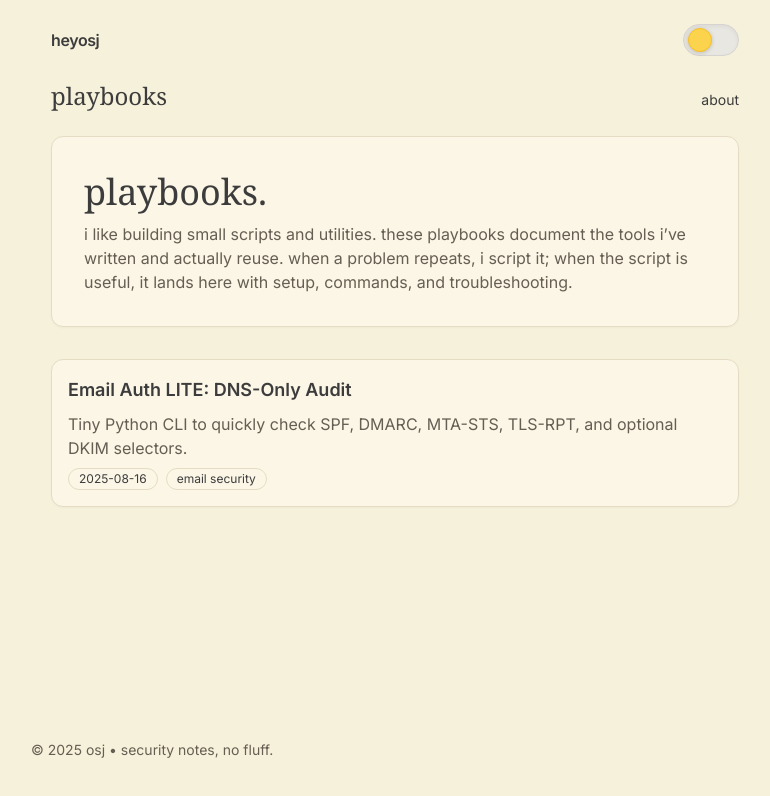
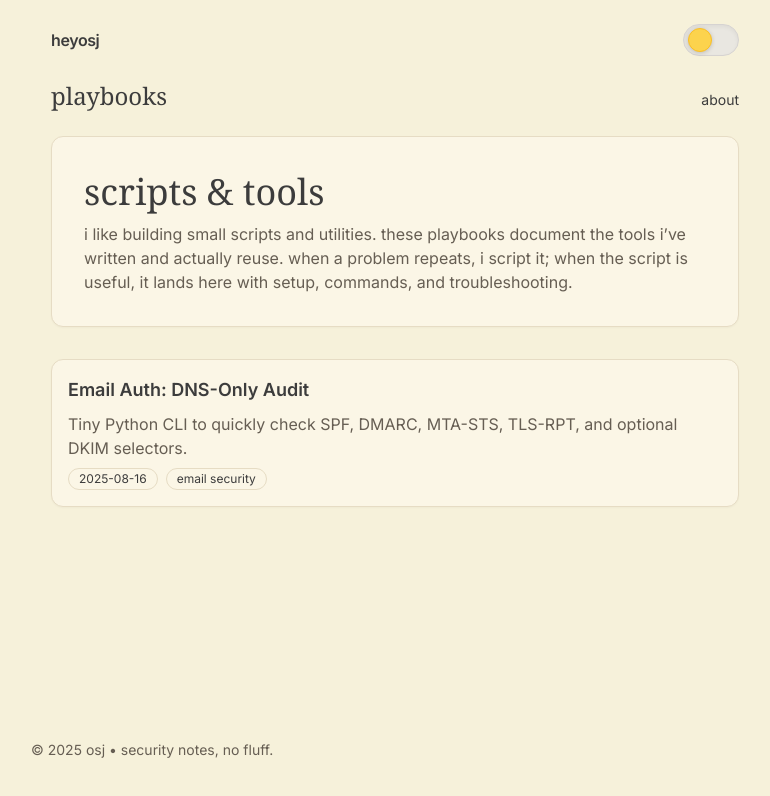
Before and after one commit to heyosj/heyosj-portfolio, a Next.js app: page /playbooks in a window 1280 px wide. Shown: the top 796 px of the page, without its empty margins (245-1015 px from the left). Built offline with nearby package versions, Linux system fonts and the light colour scheme; no server answers.

Commit message:
playbook: title changes

```diff
--- a/app/(site)/playbooks/page.tsx
+++ b/app/(site)/playbooks/page.tsx
@@ -35,7 +35,7 @@ export default function PlaybooksPage() {
     <section className="mx-auto max-w-3xl space-y-8">
       {/* Hero / intro */}
       <div className="card p-6 md:p-8">
-        <h1 className="text-4xl font-serif leading-tight">playbooks.</h1>
+        <h1 className="text-4xl font-serif leading-tight">scripts & tools</h1>
         <p className="muted mt-2">
           i like building small scripts and utilities. these playbooks document the tools i’ve written and actually reuse.
           when a problem repeats, i script it; when the script is useful, it lands here with setup, commands, and troubleshooting.
--- a/content/playbooks/email-auth.mdx
+++ b/content/playbooks/email-auth.mdx
@@ -1,5 +1,5 @@
 ---
-title: "Email Auth LITE: DNS-Only Audit"
+title: "Email Auth: DNS-Only Audit"
 description: "Tiny Python CLI to quickly check SPF, DMARC, MTA-STS, TLS-RPT, and optional DKIM selectors."
 date: "2025-08-16"
 slug: "email-auth-lite"
```
